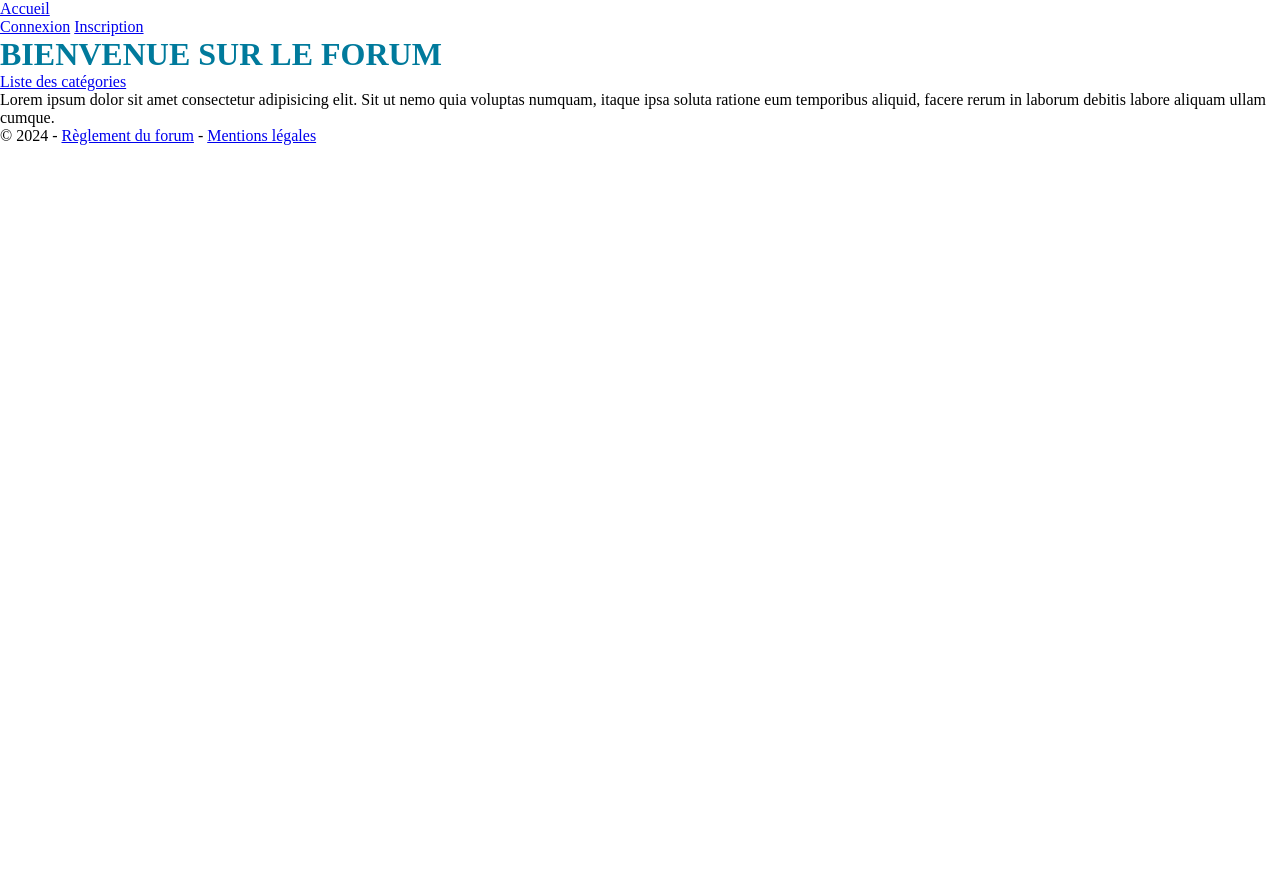
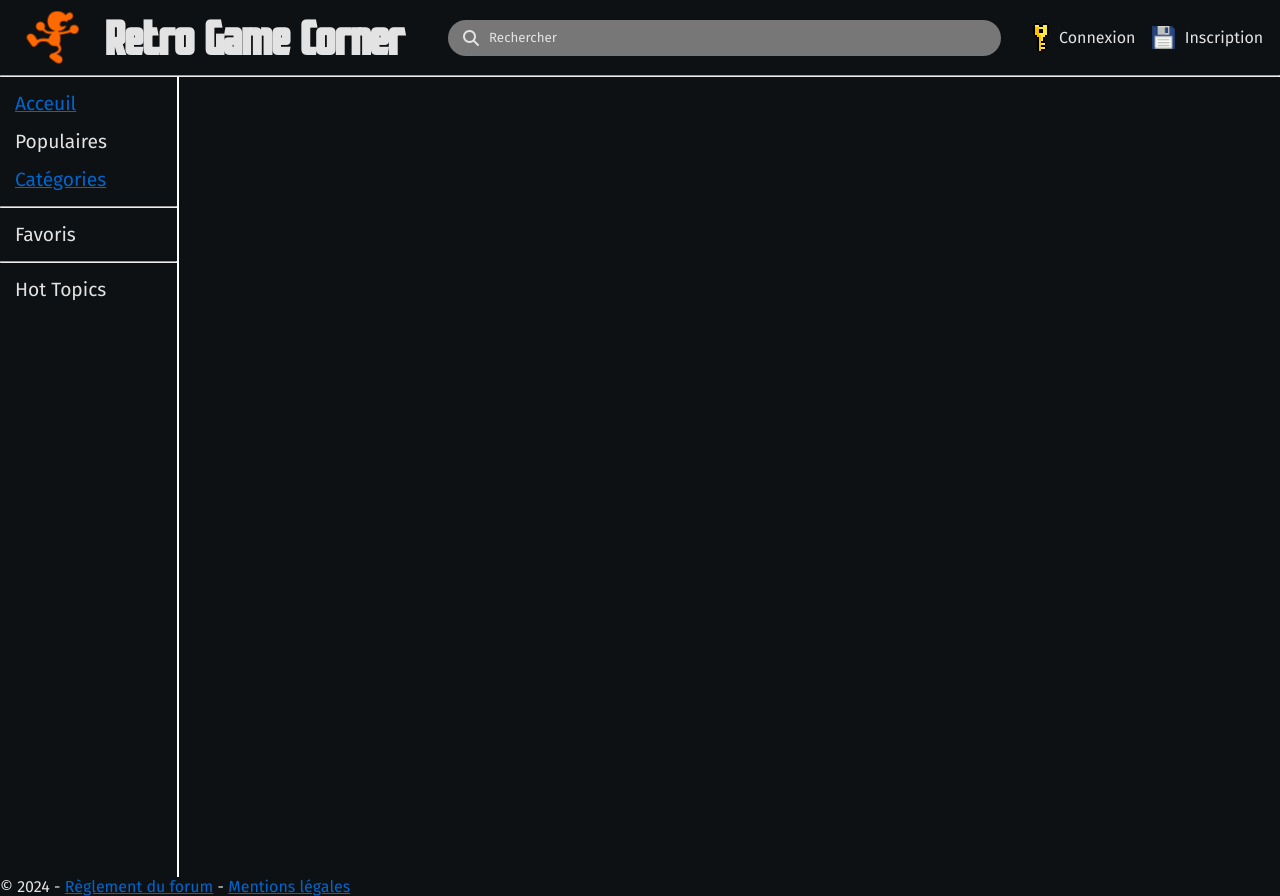
Before and after one commit to Xylo87/MVC_Forum, a PHP site: page / in a window 1280 px wide. Before the commit the page ends 145 px from the top, so only its background shows below. Run offline with PHP 8.4, Linux system fonts and the light colour scheme; some libraries are stand-ins or nearby versions.

Commit message:
update : application de style (NavBar en template, sidebar etc.)

```diff
--- a/forumPlateau_V2/public/css/style.css
+++ b/forumPlateau_V2/public/css/style.css
@@ -1,9 +1,134 @@
+@font-face {
+    font-family: "Star Shield";
+    src: local("Star Shield"), url("../css/fonts/Star_Shield.ttf"), format("truetype");
+    font-weight: 400;
+    font-display: swap;
+}
+
 * {
     margin: 0;
     padding: 0;
     box-sizing: border-box;
 }
 
-h1 {
-    color: rgb(0, 122, 156);
+body {
+    background: #0D1114;
+    color: rgb(227, 227, 227);
+    font-family: "Fira Sans";
 }
+
+a {
+    color: rgb(0, 102, 204);
+}
+
+nav {
+    height: 75px;
+    display: flex;
+}
+
+#nav-left {
+    width: 35%;
+    display: flex;
+    font-size: xx-large;
+    align-items: center;
+    gap: 25px;
+    padding: 10px 0 10px 25px;
+}
+
+#nav-left img {
+    transform: scaleX(-1);
+}
+
+#nav-left a, img {
+    height: 100%;
+}
+
+#nav-left h1 {
+    font-family: "Star Shield";
+}
+
+#nav-right {
+    width: 65%;
+    display: flex;
+    align-items: center;
+    gap: 15px;
+    justify-content: space-between;
+
+}
+
+#search-bar {
+    display: flex;
+    width: 576px;
+    height: 36px;
+    background: #777777;
+    border-radius: 20px;
+    align-items: center;
+}
+
+#search-bar i {
+    margin: 0 10px 0 15px;
+}
+
+#search-bar p {
+    font-size: smaller;
+}
+
+#logs {
+    display: flex;
+    width: 33%;
+    justify-content: space-evenly;
+}
+
+#logs a {
+    text-decoration: none;
+    color: inherit;
+}
+
+#logs a:hover {
+    text-decoration: underline;
+}
+
+#login, #register, #profilPic, #logout {
+    display: flex;
+    height: 75px;
+    align-items: center;
+    gap: 10px;
+}
+
+#login img {
+    max-height: 40%;
+}
+
+#register img {
+    max-height: 30%;
+}
+
+#logout img {
+    max-height: 35%;
+}
+
+.fa-user {
+    padding-bottom: 4px;
+}
+
+hr {
+    color: white;
+}
+
+#sidebar {
+    width: 14%;
+    min-height: 100vh;
+    border-right: solid 2px white;
+    font-size: larger;
+}
+
+.sideSection {
+    display: flex;
+    flex-direction: column;
+    padding: 15px;
+    gap: 15px;
+}
+
+.locked {
+    color: black;
+}
--- a/forumPlateau_V2/view/forum/listMessages.php
+++ b/forumPlateau_V2/view/forum/listMessages.php
@@ -39,7 +39,7 @@ foreach($messages as $message){ ?>
 <!-- CHAMP TEXTE POST -->
 <form action="index.php?ctrl=forum&action=addMessage&id=<?= $topic->getId() ?>" method="post">
     <?php if ($topic->getLock() == 1) { ?>
-            <textarea name="post" id="post" placeholder="Sujet verouillé !" cols="40" rows="5" required disabled></textarea>
+            <textarea class="locked" name="post" id="post" placeholder="Sujet verouillé !" cols="40" rows="5" required disabled></textarea>
             <br>
             <br>
         <?php } else { ?>
--- a/forumPlateau_V2/view/home.php
+++ b/forumPlateau_V2/view/home.php
@@ -2,8 +2,21 @@
 use App\Session;
 ?>
 
-<h1>BIENVENUE SUR LE FORUM</h1>
-<a href="index.php?ctrl=forum&action=index">Liste des catégories</a>
-<p>Lorem ipsum dolor sit amet consectetur adipisicing elit.
+<div id="sidebar">
+    <div class="sideSection">
+        <a href="index.php?ctrl=home&action=index"><p>Acceuil</p></a>
+        <p>Populaires</p>
+        <a href="index.php?ctrl=forum&action=index">Catégories</a>
+    </div>
+    <hr class="cutSection">
+    <div class="sideSection">
+        <p>Favoris</p>
+    </div>
+    <hr class="cutSection">
+    <div class="sideSection">
+        <p>Hot Topics</p>
+    </div>
+</div>
+<!-- <p>Lorem ipsum dolor sit amet consectetur adipisicing elit.
 Sit ut nemo quia voluptas numquam, itaque ipsa soluta ratione eum temporibus aliquid,
-facere rerum in laborum debitis labore aliquam ullam cumque.</p>
+facere rerum in laborum debitis labore aliquam ullam cumque.</p> -->
--- a/forumPlateau_V2/view/layout.php
+++ b/forumPlateau_V2/view/layout.php
@@ -6,45 +6,64 @@
         <meta name="description" content="<?= $meta_description ?>">
         <meta http-equiv="X-UA-Compatible" content="ie=edge">
         <script src="https://cdn.tiny.cloud/1/zg3mwraazn1b2ezih16je1tc6z7gwp5yd4pod06ae5uai8pa/tinymce/5/tinymce.min.js" referrerpolicy="origin"></script>
-        <link rel="stylesheet" href="https://cdnjs.cloudflare.com/ajax/libs/font-awesome/5.13.0/css/all.min.css" integrity="sha256-h20CPZ0QyXlBuAw7A+KluUYx/3pK+c7lYEpqLTlxjYQ=" crossorigin="anonymous" />
-        <link rel="stylesheet" href="<?= PUBLIC_DIR ?>/css/style.css">
-        <title>FORUM</title>
+        <link rel="preconnect" href="https://fonts.googleapis.com">
+        <link rel="preconnect" href="https://fonts.gstatic.com" crossorigin>
+        <link href="https://fonts.googleapis.com/css2?family=Fira+Sans:ital,wght@0,100;0,200;0,300;0,400;0,500;0,600;0,700;0,800;0,900;1,100;1,200;1,300;1,400;1,500;1,600;1,700;1,800;1,900&display=swap" rel="stylesheet">
+        <link rel="stylesheet" href="https://cdnjs.cloudflare.com/ajax/libs/font-awesome/6.7.2/css/all.min.css" integrity="sha512-Evv84Mr4kqVGRNSgIGL/F/aIDqQb7xQ2vcrdIwxfjThSH8CSR7PBEakCr51Ck+w+/U6swU2Im1vVX0SVk9ABhg==" crossorigin="anonymous" referrerpolicy="no-referrer" />
+        <link rel="stylesheet" href="public/css/style.css">
+        <title>Retro Game Corner</title>
     </head>
     <body>
         <div id="wrapper">
-            <div id="mainpage">
             <!-- c'est ici que les messages (erreur ou succès) s'affichent-->
             <h3 class="message" style="color: red"><?= App\Session::getFlash("error") ?></h3>
             <h3 class="message" style="color: green"><?= App\Session::getFlash("success") ?></h3>
             <header>
                 <nav>
                     <div id="nav-left">
-                            <a href="index.php?ctrl=home&action=index">Accueil</a>
+                        <a href="index.php?ctrl=home&action=index">
+                            <img src="public/css/img/logo.png" alt="mister game and watch icon">
+                        </a>
+                        <h1>Retro Game Corner</h1>
                     </div>
                     <div id="nav-right">
+                        <div id="search-bar">
+                            <i class="fa-solid fa-magnifying-glass"></i>
+                            <p>Rechercher</p>
+                        </div>
+                        <div id="logs">
                             <?php
                             // si l'utilisateur est connecté
-                            if(App\Session::getUser()){
-                                ?>
-                                <a href="index.php?ctrl=security&action=profile"><span class="fas fa-user"></span>&nbsp;<?= App\Session::getUser()?></a>
+                            if(App\Session::getUser()){ ?>
+                            <div id="profilPic">
+                                <span class="fas fa-user"></span>
+                                <a href="index.php?ctrl=security&action=profile"><?= App\Session::getUser()?></a>
+                            </div>
+                            <div id="logout">
+                                <img src="public/css/img/door.png" alt="logout door icon">
                                 <a href="index.php?ctrl=security&action=logout">Déconnexion</a>
-                                <?php
-                            }
-                            else{
-                                ?>
+                            </div>
+                            <?php }
+                            else { ?>
+                            <div id="login">
+                                <img src="public/css/img/key.png" alt="login key icon">
                                 <a href="index.php?ctrl=security&action=login">Connexion</a>
+                            </div>
+                            <div id="register">
+                                <img src="public/css/img/floppy.png" alt="register floppy icon">
                                 <a href="index.php?ctrl=security&action=register">Inscription</a>
-                            <?php
-                            }
-                        ?>
+                            </div>
+                            <?php } ?>
+                        </div>
                     </div>
                 </nav>
+                <hr>
             </header>
 
-                <main id="forum">
+            <main>
                 <?= $page ?>
             </main>
-            </div>
+
             <footer>
                 <p>&copy; <?= date_create("now")->format("Y") ?> - <a href="#">Règlement du forum</a> - <a href="#">Mentions légales</a></p>
             </footer>
```
Also changed, not shown: forumPlateau_V2/public/css/fonts/Star_Shield.ttf (added), forumPlateau_V2/public/css/img/door.png (added), forumPlateau_V2/public/css/img/floppy.png (added), forumPlateau_V2/public/css/img/key.png (added), forumPlateau_V2/public/css/img/logo.png (added). Lines whose indentation alone changed are shown as unchanged.
